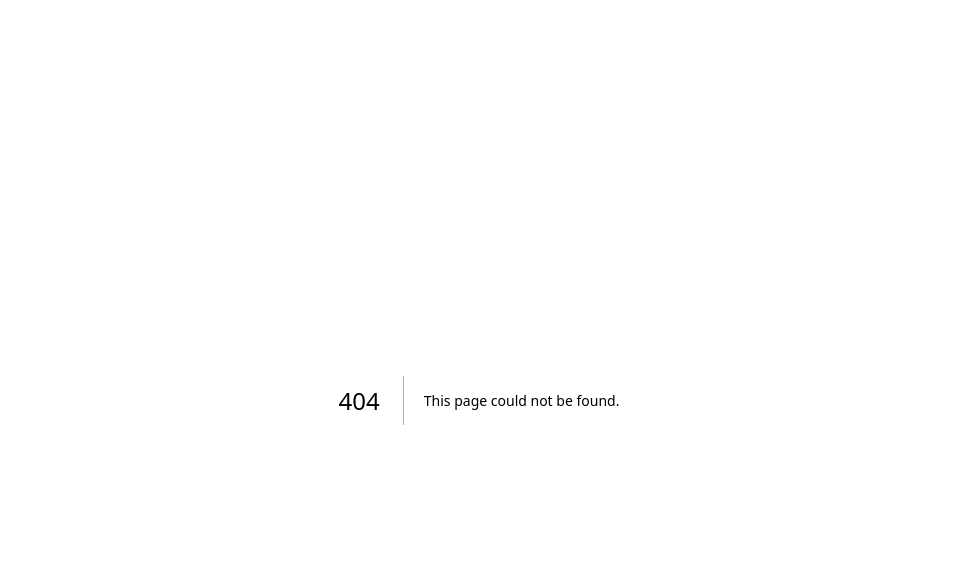
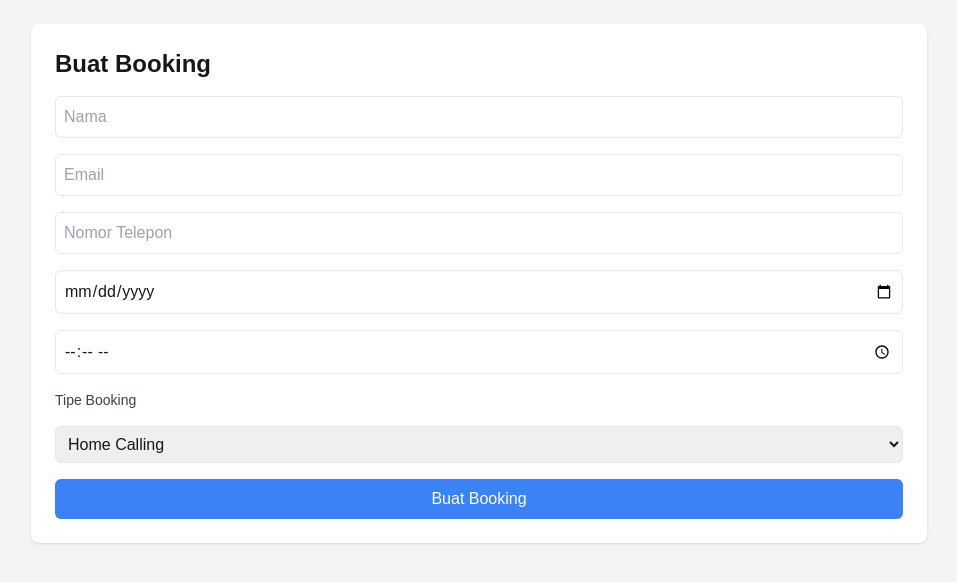
Before and after one commit to lipprendy123/client-facial, a Next.js app: page /booking in a window 1280 px wide. Before the commit this address had no page. Shown: the top 582 px of the page, without its empty margins (161-1118 px from the left). Built offline with nearby package versions, Linux system fonts and the light colour scheme.

Commit message:
update structure folder & fetching booking api

```diff
--- a/package.json
+++ b/package.json
@@ -19,6 +19,8 @@
   },
   "devDependencies": {
     "@eslint/eslintrc": "^3",
+    "@types/node": "22.13.0",
+    "@types/react": "19.0.8",
     "eslint": "^9",
     "eslint-config-next": "15.1.6",
     "postcss": "^8",
--- /dev/null
+++ b/src/app/(customer)/(index)/_components/About.jsx
@@ -0,0 +1,63 @@
+'use client'
+
+import { motion } from 'framer-motion';
+
+export default function About() {
+  return (
+    <div className="min-h-screen bg-gradient-to-b from-blue-50 to-blue-100 py-12 px-4 sm:px-6 lg:px-8">
+      <motion.div
+        initial={{ opacity: 0, y: -50 }}
+        animate={{ opacity: 1, y: 0 }}
+        transition={{ duration: 0.8 }}
+        className="max-w-4xl mx-auto bg-white rounded-lg shadow-xl overflow-hidden"
+      >
+        <div className="px-6 py-8 sm:p-10">
+          <motion.h1
+            initial={{ opacity: 0, x: -50 }}
+            animate={{ opacity: 1, x: 0 }}
+            transition={{ delay: 0.2, duration: 0.8 }}
+            className="text-4xl font-extrabold text-gray-900 sm:text-5xl"
+          >
+            Tentang Facial Web
+          </motion.h1>
+          <motion.p
+            initial={{ opacity: 0, x: 50 }}
+            animate={{ opacity: 1, x: 0 }}
+            transition={{ delay: 0.4, duration: 0.8 }}
+            className="mt-4 text-lg text-gray-600"
+          >
+            Facial Web adalah platform inovatif yang menggunakan teknologi pengenalan wajah untuk memberikan solusi yang aman, cepat, dan efisien. Kami berkomitmen untuk menyediakan layanan terbaik dalam bidang identifikasi dan verifikasi wajah.
+          </motion.p>
+          <motion.div
+            initial={{ opacity: 0, scale: 0.8 }}
+            animate={{ opacity: 1, scale: 1 }}
+            transition={{ delay: 0.6, duration: 0.8 }}
+            className="mt-8"
+          >
+            <h2 className="text-2xl font-bold text-gray-900">Fitur Kami</h2>
+            <ul className="mt-4 space-y-4">
+              <li className="flex items-start">
+                <span className="flex-shrink-0 w-6 h-6 bg-blue-500 rounded-full flex items-center justify-center text-white">
+                  ✓
+                </span>
+                <p className="ml-3 text-base text-gray-700">Pengenalan wajah dengan akurasi tinggi.</p>
+              </li>
+              <li className="flex items-start">
+                <span className="flex-shrink-0 w-6 h-6 bg-blue-500 rounded-full flex items-center justify-center text-white">
+                  ✓
+                </span>
+                <p className="ml-3 text-base text-gray-700">Integrasi mudah dengan sistem Anda.</p>
+              </li>
+              <li className="flex items-start">
+                <span className="flex-shrink-0 w-6 h-6 bg-blue-500 rounded-full flex items-center justify-center text-white">
+                  ✓
+                </span>
+                <p className="ml-3 text-base text-gray-700">Keamanan data yang terjamin.</p>
+              </li>
+            </ul>
+          </motion.div>
+        </div>
+      </motion.div>
+    </div>
+  );
+}
--- a/src/app/components/Hero.jsx
+++ b/src/app/(customer)/(index)/_components/Hero.jsx
@@ -1,11 +1,10 @@
 'use client'
 import Image from 'next/image';
-import Facial from '../../../public/facial-hero.avif';
 import { motion } from "framer-motion";
 
 export default function Hero() {
   return (
-    <section className="flex flex-col md:flex-row items-center justify-center min-h-screen md:max-w-5xl p-6 md:pb-28 container mx-auto">
+    <section className="flex flex-col md:flex-row items-center justify-center min-h-screen md:max-w-6xl p-6 md:pb-28 container mx-auto">
       <motion.div
         className="md:w-1/2 text-center md:text-left px-6"
         initial={{ opacity: 0, x: -50 }}
--- a/src/app/components/Service.jsx
+++ b/src/app/(customer)/(index)/_components/Service.jsx
@@ -2,12 +2,17 @@
 
 import { useEffect, useState } from "react";
 import { motion } from "framer-motion";
+import {useRouter} from 'next/navigation';
 import axios from "axios";
 import Image from "next/image";
+
+
 
 const ServiceCard = () => {
   const [services, setServices] = useState([]); // Pastikan state awal adalah array
   const [loading, setLoading] = useState(true);
+
+  const router = useRouter();
 
   useEffect(() => {
     axios
@@ -32,7 +37,7 @@ const ServiceCard = () => {
   }
 
   return (
-    <div className="container mx-auto px-4 md:mb-48 md:max-w-5xl py-8">
+    <div className="container mx-auto px-4 md:mb-48 md:max-w-6xl py-8">
       <h2 className="text-2xl font-bold text-center mb-6">Our Services</h2>
       <div className="grid grid-cols-1 sm:grid-cols-2 md:grid-cols-3 lg:grid-cols-4 gap-6">
         {services.map((service) => (
@@ -50,8 +55,8 @@ const ServiceCard = () => {
               className="w-full h-48 object-cover"
             />
             <div className="p-4">
-              <h3 className="text-lg font-semibold">{service.name}</h3>
-              <p className="text-gray-600">
+              <h3 className="text-lg font-bold">{service.name}</h3>
+              <p className="text-gray-600 mt-3">
                 Rp {service.price.toLocaleString()}
               </p>
             </div>
--- /dev/null
+++ b/src/app/(customer)/(index)/booking/page.jsx
@@ -0,0 +1,82 @@
+'use client';
+
+import { useState, useEffect } from 'react';
+import { useSearchParams } from 'next/navigation';
+import axios from 'axios';
+
+export default function BookingPage() {
+  const searchParams = useSearchParams();
+  const serviceId = searchParams.get('serviceId');
+  const serviceName = searchParams.get('serviceName');
+
+  const [formData, setFormData] = useState({
+    clientName: '',
+    clientEmail: '',
+    clientPhone: '',
+    service: serviceId || '', // Auto-fill dari URL
+    date: '',
+    time: '',
+    bookingType: 'home_calling',
+  });
+
+  const [message, setMessage] = useState('');
+
+  useEffect(() => {
+    if (serviceId) {
+      setFormData((prev) => ({ ...prev, service: serviceId }));
+    }
+  }, [serviceId]);
+
+  const handleChange = (e) => {
+    setFormData({ ...formData, [e.target.name]: e.target.value });
+  };
+
+  const handleSubmit = async (e) => {
+    e.preventDefault();
+    try {
+      await axios.post('http://localhost:4000/api/bookings', formData);
+      setMessage('Booking successful!');
+      setFormData({
+        clientName: '',
+        clientEmail: '',
+        clientPhone: '',
+        service: serviceId || '',
+        date: '',
+        time: '',
+        bookingType: 'home_calling',
+      });
+    } catch (error) {
+      setMessage('Booking failed. Please try again.');
+      console.error('Error posting booking:', error);
+    }
+  };
+
+  return (
+    <div className="min-h-screen bg-gray-100 p-6">
+      <div className="max-w-4xl mx-auto bg-white p-6 rounded-lg shadow">
+        <h1 className="text-2xl font-semibold mb-4">Buat Booking</h1>
+        {serviceName && <p className="text-lg font-semibold mb-2">Layanan: {serviceName}</p>}
+        {message && <p className="mb-4 text-green-600">{message}</p>}
+
+        <form onSubmit={handleSubmit} className="space-y-4">
+          <input type="text" name="clientName" placeholder="Nama" className="w-full p-2 border rounded-md" value={formData.clientName} onChange={handleChange} required />
+          <input type="email" name="clientEmail" placeholder="Email" className="w-full p-2 border rounded-md" value={formData.clientEmail} onChange={handleChange} required />
+          <input type="text" name="clientPhone" placeholder="Nomor Telepon" className="w-full p-2 border rounded-md" value={formData.clientPhone} onChange={handleChange} required />
+
+          <input type="hidden" name="service" value={formData.service} />
+
+          <input type="date" name="date" className="w-full p-2 border rounded-md" value={formData.date} onChange={handleChange} required />
+          <input type="time" name="time" className="w-full p-2 border rounded-md" value={formData.time} onChange={handleChange} required />
+
+          <label className="block text-sm font-medium text-gray-700">Tipe Booking</label>
+          <select name="bookingType" className="w-full p-2 border rounded-md" value={formData.bookingType} onChange={handleChange}>
+            <option value="home_calling">Home Calling</option>
+            <option value="visit_to_clinic">Visit to Clinic</option>
+          </select>
+
+          <button type="submit" className="w-full bg-blue-500 text-white p-2 rounded-md">Buat Booking</button>
+        </form>
+      </div>
+    </div>
+  );
+}
--- a/src/app/layout.js
+++ b/src/app/(customer)/(index)/layout.js
@@ -1,5 +1,5 @@
 import { Geist, Geist_Mono } from "next/font/google";
-import "./globals.css";
+import "../../../app/globals.css";
 
 const geistSans = Geist({
   variable: "--font-geist-sans",
--- /dev/null
+++ b/src/app/(customer)/(index)/page.js
@@ -0,0 +1,18 @@
+import Image from "next/image";
+import Navbar from "../(index)/_components/Navbar";
+import Hero from "../(index)/_components/Hero";
+import ServiceCard from "../(index)/_components/Service";
+import Footer from "../(index)/_components/Footer";
+import About from "./_components/About";
+
+export default function Home() {
+  return (
+    <>
+      <Navbar/>
+      <Hero/>
+      <About/>
+      <ServiceCard/>
+      <Footer/>
+    </>
+  );
+}
--- /dev/null
+++ b/src/app/(customer)/(index)/service/page.jsx
@@ -0,0 +1,9 @@
+import React from 'react'
+
+const serviceDetailPage = () => {
+  return (
+    <div>serviceDetailPage</div>
+  )
+}
+
+export default serviceDetailPage
--- a/src/app/page.js
+++ /dev/null
@@ -1,16 +0,0 @@
-import Image from "next/image";
-import Navbar from "./components/Navbar";
-import Hero from "./components/Hero";
-import ServiceCard from "./components/Service";
-import Footer from "./components/Footer";
-
-export default function Home() {
-  return (
-    <>
-      <Navbar/>
-      <Hero/>
-      <ServiceCard/>
-      <Footer/>
-    </>
-  );
-}
```
Also changed, not shown: tsconfig.json (added, +35 -0 lines), src/app/(customer)/(index)/_components/Footer.jsx (renamed from src/app/components/Footer.jsx), src/app/(customer)/(index)/_components/Navbar.jsx (renamed from src/app/components/Navbar.jsx), 1 other file (tests, documents, lock files or other folders).
